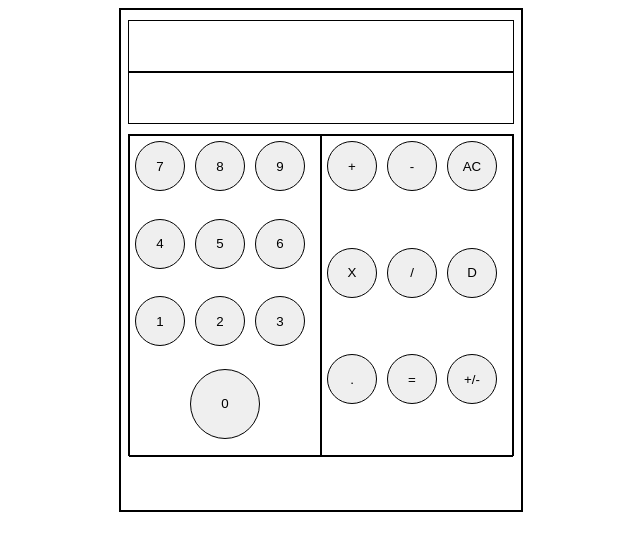
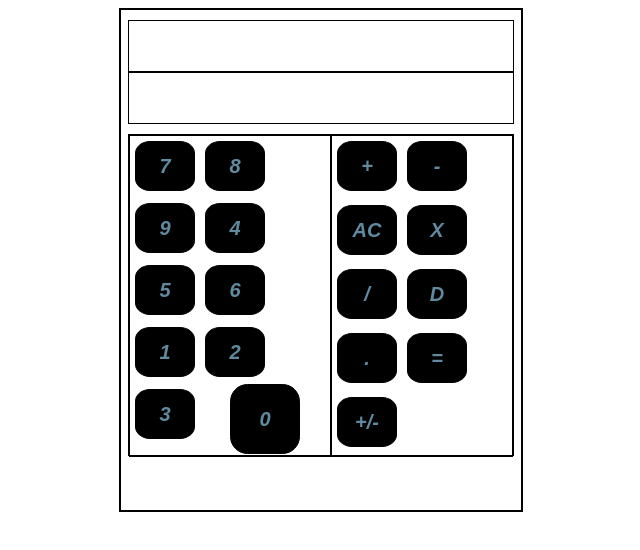
Before and after one commit to frankdin1/TOR-Calculator, a plain HTML site: page index.html in a window 1280 px wide. Shown: the whole page, without its empty margins (319-959 px from the left). Drawn offline with Linux system fonts and the light colour scheme.

Commit message:
Change button colors, and button sizes.

```diff
--- a/style.css
+++ b/style.css
@@ -53,7 +53,6 @@
 #operators {
     display: flex;
     flex-wrap: wrap;
-    width: 50%;
     height: 320px;
     border: 1px solid black;
 }
@@ -67,9 +66,14 @@
 
 .num-buttons,
 .op-buttons {
-    width: 50px;
+    width: 60px;
     height: 50px;
     margin: 5px;
     border: 1px solid black;
-    border-radius: 50%;
+    border-radius: 25%;
+    font-size: 20px;
+    font-weight: bolder;
+    font-style: italic;
+    color: #608a9f;
+    background-color: black;
 }
```
